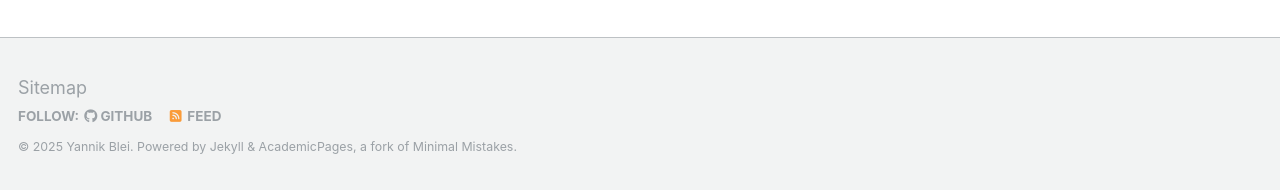
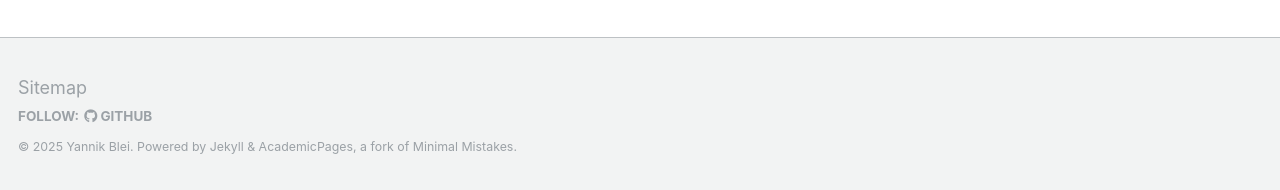
Before and after one commit to yblei/yblei.github.io, a Jekyll site: the page built from _pages/about.md, in a window 1280 px wide and 937 px high. Shown: the part 744-934 px from the top of the window. Built offline with Jekyll 4.4.1, drawn with Linux system fonts in a browser that asks for light colours.

Commit message:
Removed RSS

```diff
--- a/_includes/footer.html
+++ b/_includes/footer.html
@@ -17,7 +17,7 @@
     {% if site.author.bitbucket %}
       <li><a href="http://bitbucket.org/{{ site.author.bitbucket }}"><i class="fab fa-bitbucket" aria-hidden="true"></i> Bitbucket</a></li>
     {% endif %}
-    <li><a href="{% if site.atom_feed.path %}{{ site.atom_feed.path }}{% else %}{{ base_path }}/feed.xml{% endif %}"><i class="fa fa-fw fa-rss-square" aria-hidden="true"></i> {{ site.data.ui-text[site.locale].feed_label | default: "Feed" }}</a></li>
+    <!--li><a href="{% if site.atom_feed.path %}{{ site.atom_feed.path }}{% else %}{{ base_path }}/feed.xml{% endif %}"><i class="fa fa-fw fa-rss-square" aria-hidden="true"></i> {{ site.data.ui-text[site.locale].feed_label | default: "Feed" }}</a></li-->
   </ul>
 </div>
 
```
